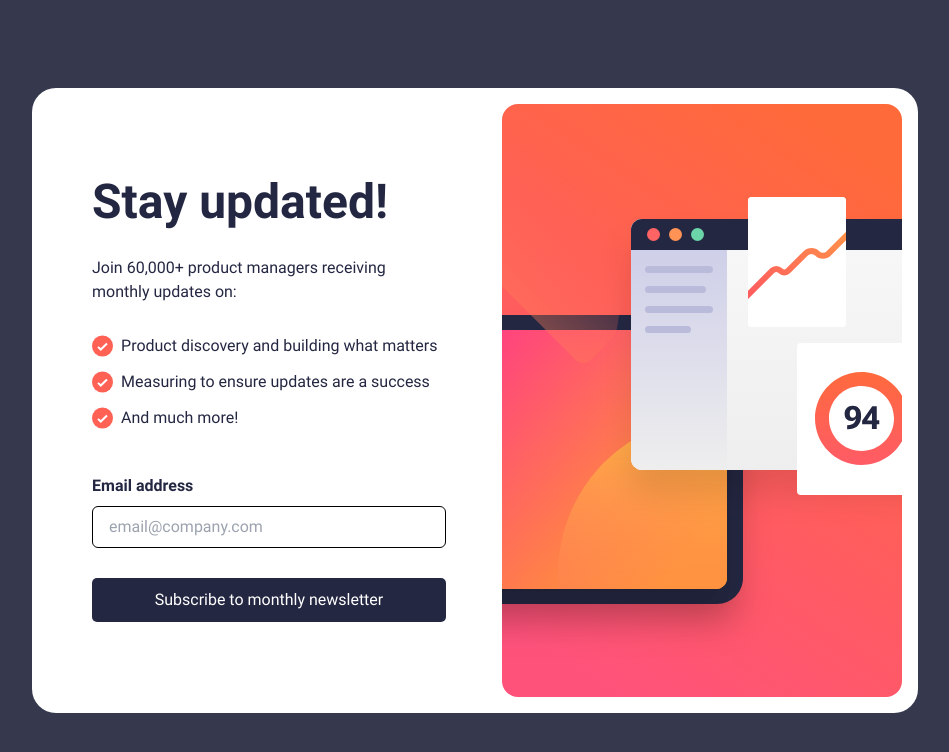
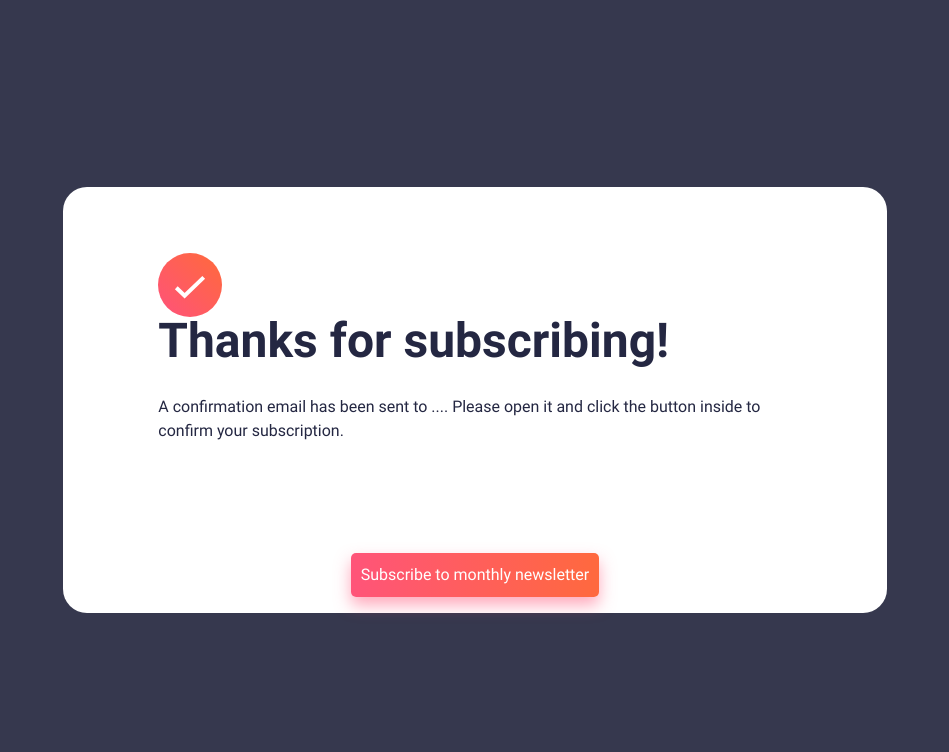
Before and after one commit to erikfelipe/newsletter_emailform, a React (Create React App) app: page /success in a window 1280 px wide. Shown: the top 752 px of the page, without its empty margins (165-1114 px from the left). Built offline with nearby package versions, Linux system fonts and the light colour scheme.

Commit message:
Create page success

```diff
--- a/src/pages/NewsletterForm/index.tsx
+++ b/src/pages/NewsletterForm/index.tsx
@@ -5,8 +5,11 @@ import List from "../../components/List/index.tsx";
 import iconList from "../../assets/images/icon-list.svg";
 import InputText from "../../components/InputText/index.tsx";
 import Button from "../../components/Button/index.tsx";
+import { useNavigate } from "react-router-dom";
 
 const NewsletterForm = () => {
+  const navigate = useNavigate();
+
   const [inputValue, setInputValue] = useState("");
   const [buttonActive, setButtonActive] = useState(false);
   const [hasError, setHasError] = useState(false);
@@ -27,7 +30,7 @@ const NewsletterForm = () => {
     setSubmitted(true);
     if (!hasError && inputValue.length > 0) {
       console.log(inputValue);
-      // Lógica para lidar com o envio do formulário quando não há erro
+      navigate("/success");
     }
   };
 
--- /dev/null
+++ b/src/pages/SuccessModal/index.tsx
@@ -0,0 +1,28 @@
+import React from "react";
+import Card from "../../components/Card/index.tsx";
+import iconSuccess from "../../assets/images/icon-success.svg";
+import Button from "../../components/Button/index.tsx";
+
+const SuccessModal = () => {
+  return (
+    <Card>
+      <div className="content-wrapper">
+        <div>
+          <img src={iconSuccess} alt="iconSuccess" />
+        </div>
+        <div>
+          <h1 className="font_Roboto-Bold text-5xl">Thanks for subscribing!</h1>
+        </div>
+        <div>
+          <h2>
+            A confirmation email has been sent to .... Please open it and click
+            the button inside to confirm your subscription.
+          </h2>
+        </div>
+      </div>
+      <Button active={true} />
+    </Card>
+  );
+};
+
+export default SuccessModal;
--- a/src/routes/route.tsx
+++ b/src/routes/route.tsx
@@ -1,11 +1,13 @@
 import React from "react";
 import { Route, Routes } from "react-router-dom";
 import NewsletterForm from "../pages/NewsletterForm/index.tsx";
+import SuccessModal from "../pages/SuccessModal/index.tsx";
 
 const RouteWrapper = () => {
   return (
     <Routes>
       <Route path="*" element={<NewsletterForm />}></Route>
+      <Route path="/success" element={<SuccessModal />}></Route>
     </Routes>
   );
 };
```
